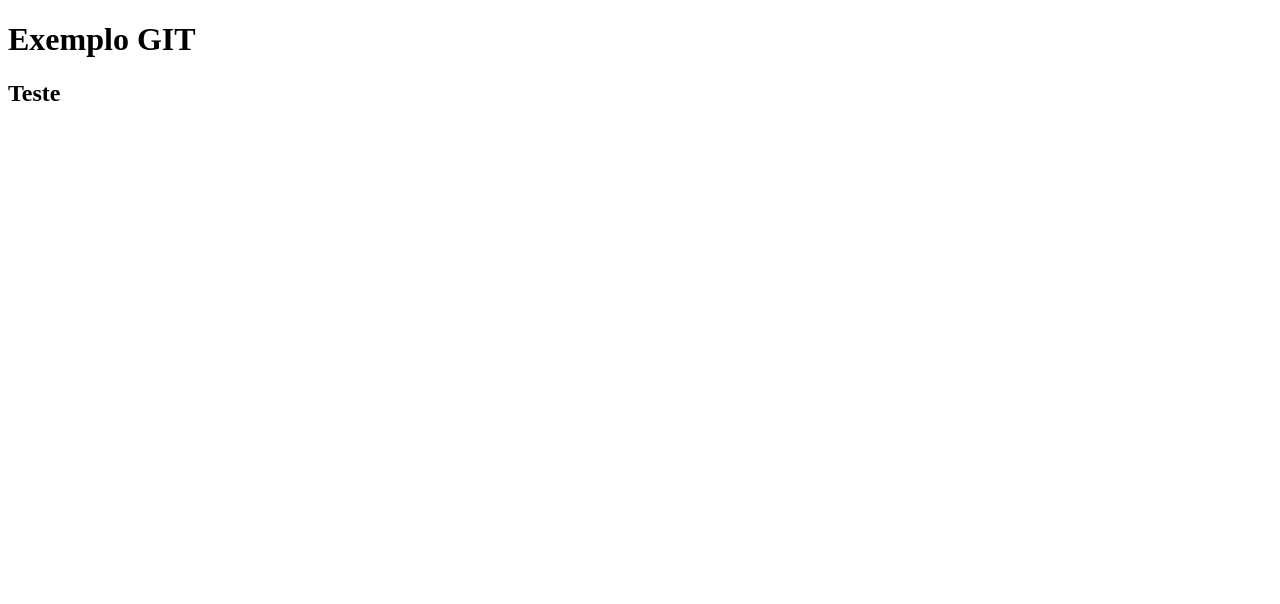
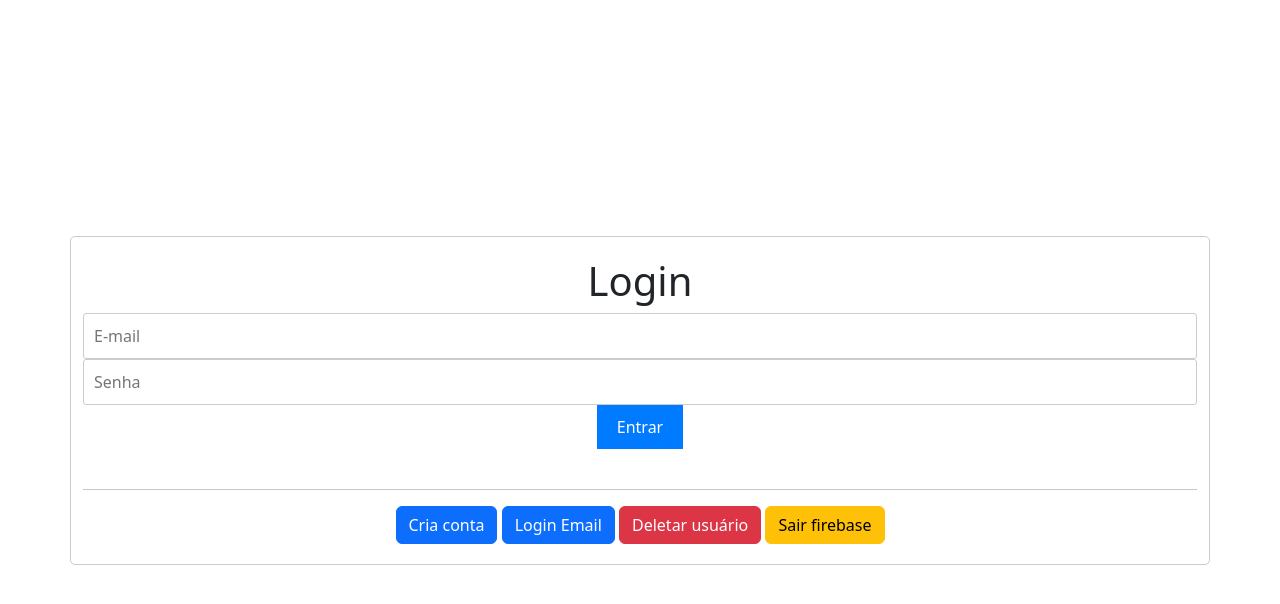
Before and after one commit to Reimar-Coelho/INW2, a website: page site/index.html in a window 1280 px wide. Drawn offline with nearby package versions, Linux system fonts and the light colour scheme.

Commit message:
pagina de login com botoes legais ;)

```diff
--- /dev/null
+++ b/site/app.js
@@ -0,0 +1,37 @@
+const firebaseConfig = {
+    apiKey: "AIzaSyAvp59U1n13UUxeFDWbrhgC0U2sjSs8kyc",
+    authDomain: "projeto2mibteste-e1f05.firebaseapp.com",
+    projectId: "projeto2mibteste-e1f05",
+    storageBucket: "projeto2mibteste-e1f05.appspot.com",
+    messagingSenderId: "127447580623",
+    appId: "1:127447580623:web:cd329d0df59e9269c89cba"
+  };
+
+  firebase.initializeApp(firebaseConfig);
+
+  function logout(){
+    firebase.auth().signOut().then(()=>{
+        alert("Usuario deslogado");
+    })
+  }
+/*
+const emailField = document.getElementById('email');
+const passwordField = document.getElementById('password');
+const loginButton = document.getElementById('loginButton');
+
+loginButton.addEventListener('click', () => {
+    const email = emailField.value;
+    const password = passwordField.value;
+
+    firebase.auth().signInWithEmailAndPassword(email, password)
+        .then((userCredential) => {
+            // Usuário logado com sucesso
+            const user = userCredential.user;
+            console.log('Usuário logado:', user);
+        })
+        .catch((error) => {
+            // Tratar erros de autenticação
+            const errorMessage = error.message;
+            console.error('Erro de autenticação:', errorMessage);
+        });
+});*/
--- /dev/null
+++ b/site/email.js
@@ -0,0 +1,36 @@
+var currentUser;
+
+function createLogin(){
+    var email = document.getElementById('email').value;
+    var password = document.getElementById('password').value;
+
+    firebase.auth().createUserWithEmailAndPassword(email, password).then(user=> {
+        console.log('Usuario', user);
+        alert('Usuario criado e feito o loging');
+    }).catch(err => {
+        console.log('erro ', err)
+    });
+
+
+}
+
+function loginEmail(){
+    var email = document.getElementById("email").value;
+    var password = document.getElementById("password").value;
+
+    firebase.auth().signInWithEmailAndPassword(email, password).then(()=>{
+        alert("Usuário logado");
+    }).catch(err => {
+        console.error("Error", err)
+    })
+}
+
+currentUser = firebase.auth().currentUser;
+
+function deletaUsuario(){
+    if(currentUser){
+        currentUser.delete().then(()=>{
+            alert("Usuario excluido");
+        })
+    }
+}
--- a/site/index.html
+++ b/site/index.html
@@ -2,12 +2,28 @@
 <html lang="pt-br">
 <head>
     <meta charset="UTF-8">
-    <meta http-equiv="X-UA-Compatible" content="IE=edge">
     <meta name="viewport" content="width=device-width, initial-scale=1.0">
-    <title>Exemplo Git</title>
+    <link rel="stylesheet" href="style.css">
+    <title>Firebase Login</title>
+    <link href="https://cdn.jsdelivr.net/npm/bootstrap@5.3.1/dist/css/bootstrap.min.css" rel="stylesheet" integrity="sha384-4bw+/aepP/YC94hEpVNVgiZdgIC5+VKNBQNGCHeKRQN+PtmoHDEXuppvnDJzQIu9" crossorigin="anonymous">
+    <script src="https://cdn.jsdelivr.net/npm/bootstrap@5.3.1/dist/js/bootstrap.bundle.min.js" integrity="sha384-HwwvtgBNo3bZJJLYd8oVXjrBZt8cqVSpeBNS5n7C8IVInixGAoxmnlMuBnhbgrkm" crossorigin="anonymous"></script>
 </head>
 <body>
-    <h1>Exemplo GIT</h1>
-    <h2>Teste</h2>
+    <biv class="container">
+        <h1>Login</h1>
+        <input type="email" id="email" placeholder="E-mail">
+        <input type="password" id="password" placeholder="Senha">
+        <button id="loginButton">Entrar</button>
+        <br><br>
+        <hr>
+        <button class="btn  btn-primary" onclick="createLogin()">Cria conta</button>
+        <button class="btn  btn-primary" onclick="loginEmail()">Login Email</button>
+        <button class="btn  btn-danger" onclick="deleteUsuario()">Deletar usuário</button>
+        <button class="btn  btn-warning" onclick="logout()">Sair firebase</button>
+    </div>
+    <script src="https://www.gstatic.com/firebasejs/8.2.7/firebase-app.js"></script>
+    <script src="https://www.gstatic.com/firebasejs/8.2.7/firebase-auth.js"></script>
+    <script src="app.js"></script>
+    <script src="email.js"></script>
 </body>
 </html>
--- /dev/null
+++ b/site/style.css
@@ -0,0 +1,31 @@
+body {
+    font-family: Arial, sans-serif;
+    display: flex;
+    justify-content: center;
+    align-items: center;
+    height: 100vh;
+    margin: 0;
+}
+
+.container {
+    text-align: center;
+    padding: 20px;
+    border: 1px solid #ccc;
+    border-radius: 5px;
+}
+
+input {
+    width: 100%;
+    padding: 10px;
+    margin: 5px 0;
+    border: 1px solid #ccc;
+    border-radius: 3px;
+}
+
+button {
+    background-color: #007bff;
+    color: white;
+    border: none;
+    padding: 10px 20px;
+    cursor: pointer;
+}
```
Also changed, not shown: site/package.json (added, +14 -0 lines), site/readme.md (added), 1 other file.
